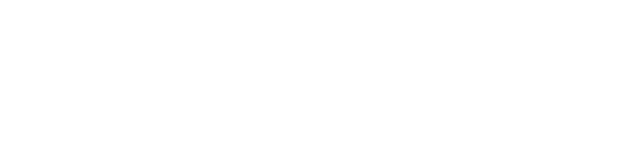
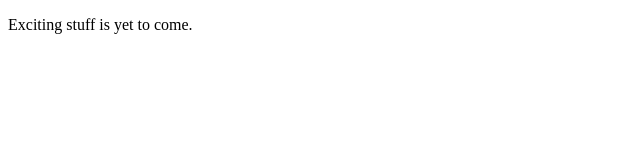
Before and after one commit to Robotic-Lancers/Robotic-Lancers.github.io, a plain HTML site: page index.html in a window 1280 px wide. Shown: the whole page, without its empty margins (0-640 px from the left). Drawn offline with Linux system fonts and the light colour scheme.

Commit message:
initial commit (no bootstrap)

```diff
--- a/index.html
+++ b/index.html
@@ -2,9 +2,13 @@
 <html lang="en">
 <head>
     <meta charset="UTF-8">
-    <title>Title</title>
+    <title>FTC 10582 | Emerald Knights</title>
 </head>
 <body>
 
+    <p>
+        Exciting stuff is yet to come.
+    </p>
+
 </body>
 </html>
```
